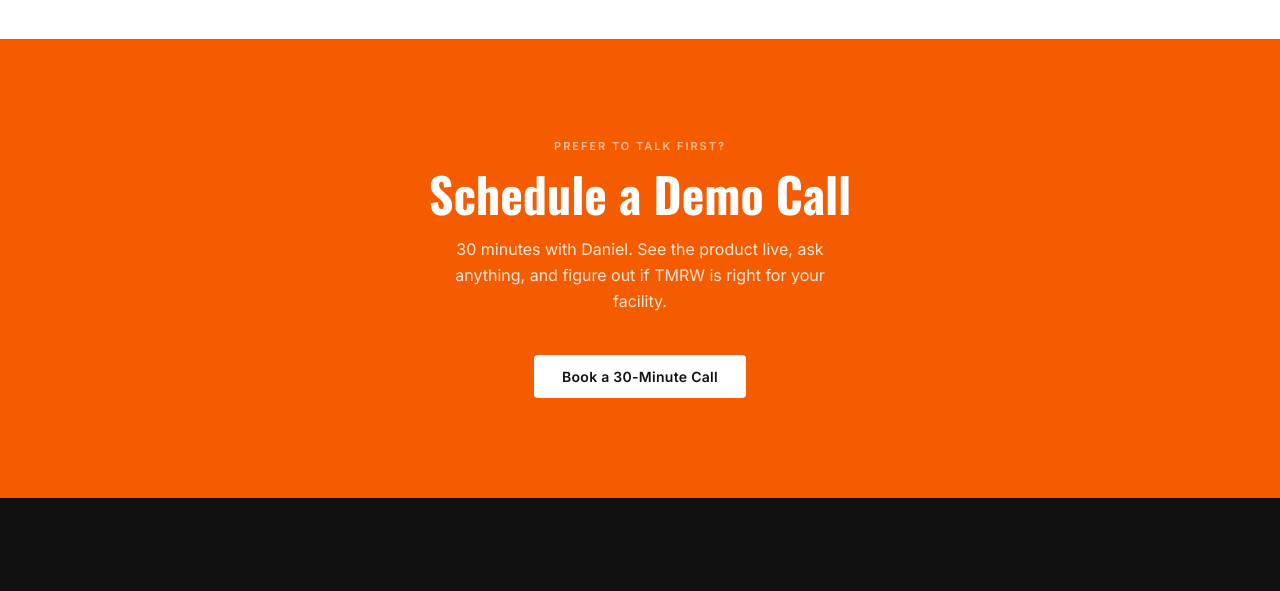
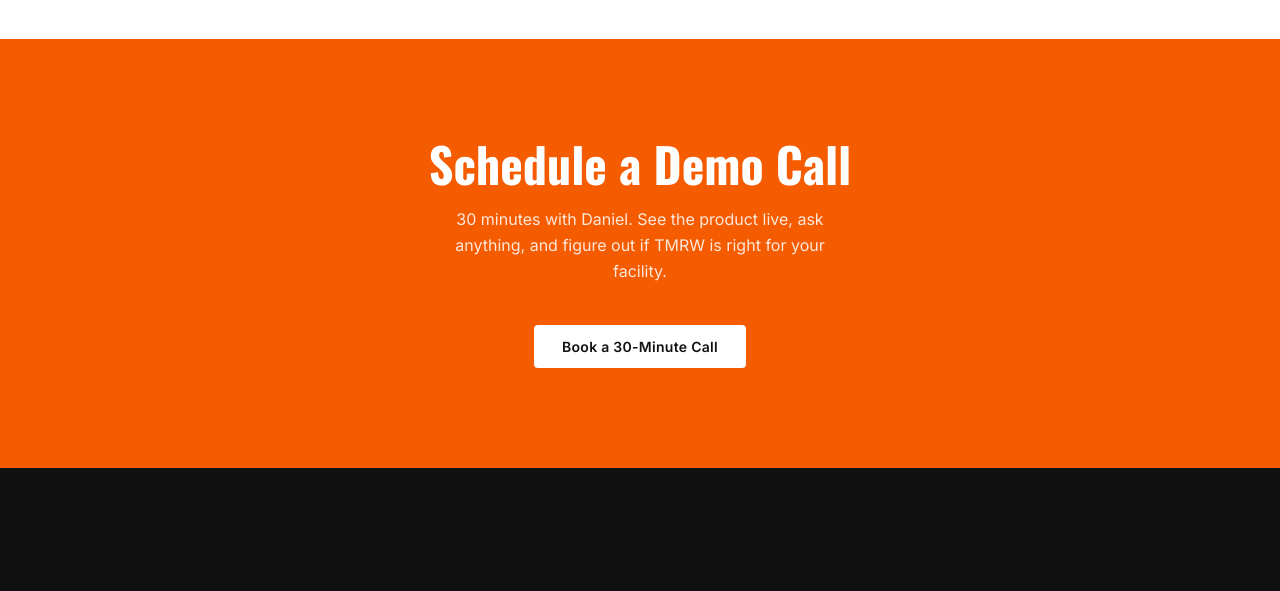
Before and after one commit to dfuchs11/tmrw-software, a website: page index.html in a window 1280 px wide. Shown: the part 3260-3851 px from the top of the page. Drawn offline with nearby package versions, Linux system fonts and the light colour scheme.

Commit message:
fix: remove eyebrow from demo section

```diff
--- a/index.html
+++ b/index.html
@@ -835,7 +835,6 @@
 
   <!-- SCHEDULE DEMO -->
   <section style="background: var(--orange); padding: 100px 64px; text-align: center;">
-    <p class="eyebrow" style="color: rgba(255,255,255,0.6); margin-bottom: 16px;">Prefer to talk first?</p>
     <h2 style="font-family: 'Oswald', sans-serif; font-size: clamp(32px, 4vw, 48px); font-weight: 700; color: var(--white); margin-bottom: 16px; line-height: 1.05;">Schedule a Demo Call</h2>
     <p style="font-size: 16px; color: rgba(255,255,255,0.85); max-width: 400px; margin: 0 auto 40px; line-height: 1.65;">30 minutes with Daniel. See the product live, ask anything, and figure out if TMRW is right for your facility.</p>
     <a href="https://calendly.com/daniel-usetmrw/tmrw-demo-call" target="_blank" style="display: inline-block; background: var(--white); color: var(--black); font-weight: 600; font-size: 14px; letter-spacing: 0.02em; padding: 13px 28px; border-radius: 4px; text-decoration: none;">Book a 30-Minute Call</a>
```
